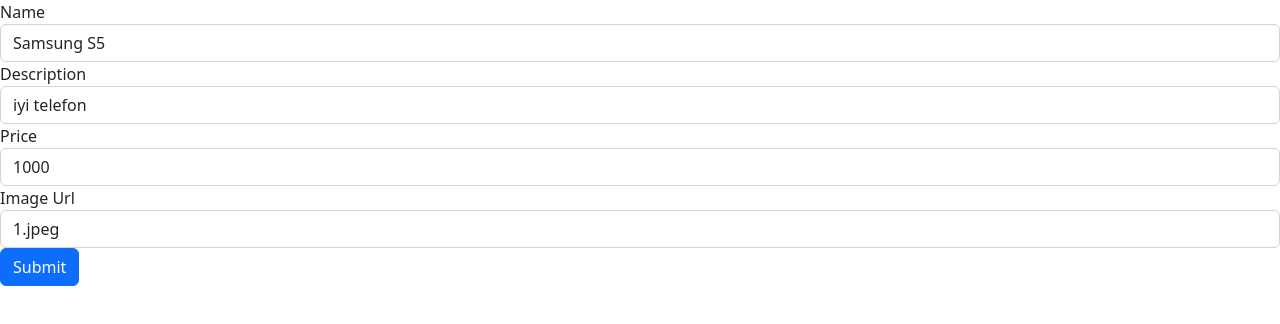
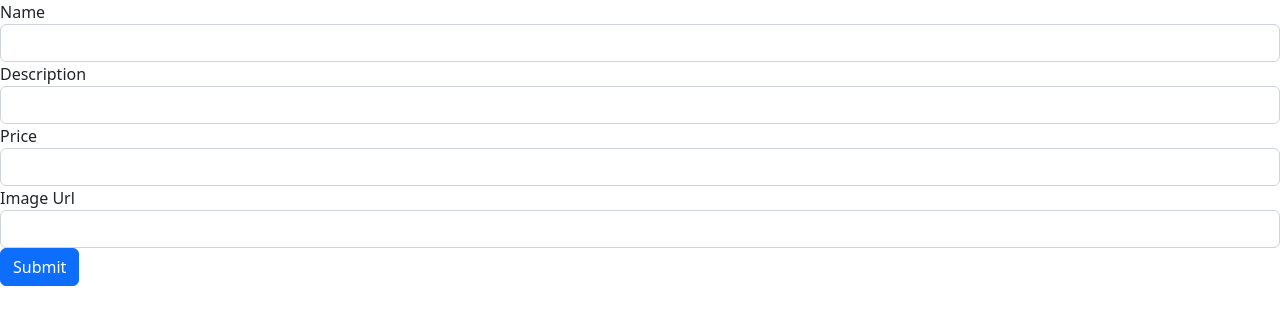
Before and after one commit to M4dn4ss/ProductListing, an Angular app: page / in a window 1280 px wide. Shown: the top 324 px of the page. Built offline with nearby package versions, Linux system fonts and the light colour scheme.

Commit message:
FormGroup

```diff
--- a/src/app/product.component.html
+++ b/src/app/product.component.html
@@ -2,6 +2,9 @@
     <div class="form-group">
         <label>Name</label>
         <input class="form-control" formControlName="name">
+        <div *ngIf="name.touched && name.invalid" class="alert alert-danger">
+            Name is required.
+        </div>
     </div>
 
     <div class="form-group">
--- a/src/app/product.component.ts
+++ b/src/app/product.component.ts
@@ -1,5 +1,5 @@
 import { Component } from "@angular/core";
-import { FormControl, FormGroup, NgForm } from "@angular/forms";
+import { FormControl, FormGroup, NgForm, Validators } from "@angular/forms";
 import { Product } from "./product.model";
 import { ProductRepository } from "./repository.model";
 
@@ -11,11 +11,15 @@
 })
 export class ProductComponent {
   productForm = new FormGroup({
-    name : new FormControl('Samsung S5'),
-    description : new FormControl('iyi telefon'),
-    price : new FormControl('1000'),
-    imageUrl : new FormControl('1.jpeg')
+    name : new FormControl('', [Validators.required,Validators.minLength(5)]),
+    description : new FormControl('', Validators.required),
+    price : new FormControl('', Validators.required),
+    imageUrl : new FormControl('', Validators.required)
   })
+
+  get name() {
+    return this.productForm.get('name');
+  }
 
   onSubmit() {
     console.log(this.productForm.value);
```
